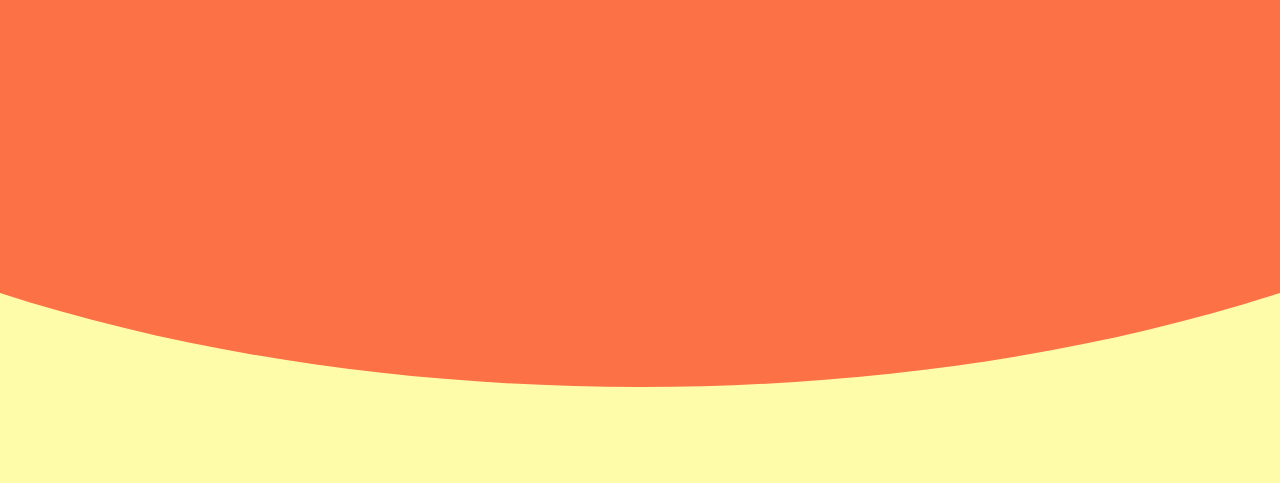
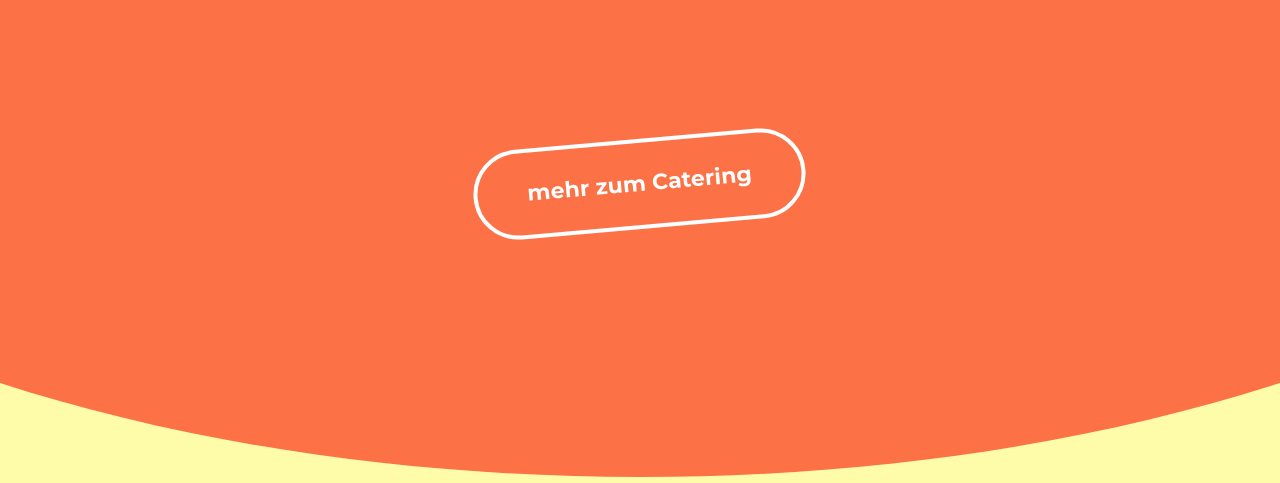
Before and after one commit to timbukflow/mrbao, a PHP site: page / in a window 1280 px wide. Shown: the part 5571-6054 px from the top of the page. Run offline with PHP 8.4, Linux system fonts and the light colour scheme.

Commit message:
catering-new

```diff
--- a/index.php
+++ b/index.php
@@ -231,7 +231,14 @@ Version 1.0
                     <img src="img/mr-bao-asia-catering.webp" alt="mr-bao-asia-catering">
                 </div>
             </div>
+            <!-- CTA -->
+            <div class="cta-catering">
+                <a href="catering">
+                    <button>mehr zum Catering</button>
+                </a>
+            </div>
             <img class="bg" src="img/bg-orange-nord.svg" alt="bg">
+
         </div>
 
         <!-- über uns -->
--- a/main.css
+++ b/main.css
@@ -330,7 +330,9 @@ header {
   transform: translate(-50%) rotate(-5deg);
   bottom: -30px;
 }
-
+.cta-catering {
+  transform: rotate(-5deg);
+}
 .cta-second {
   display: inline-block;
 }
```
